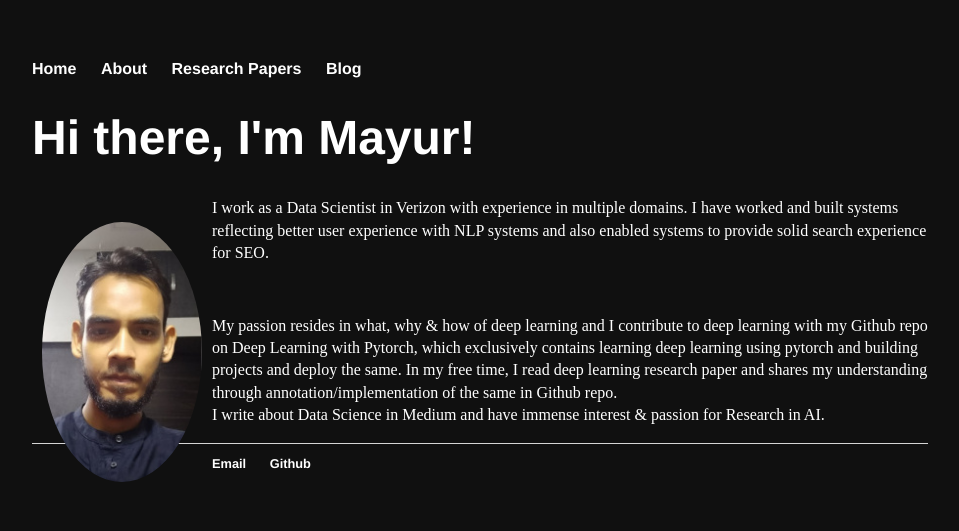
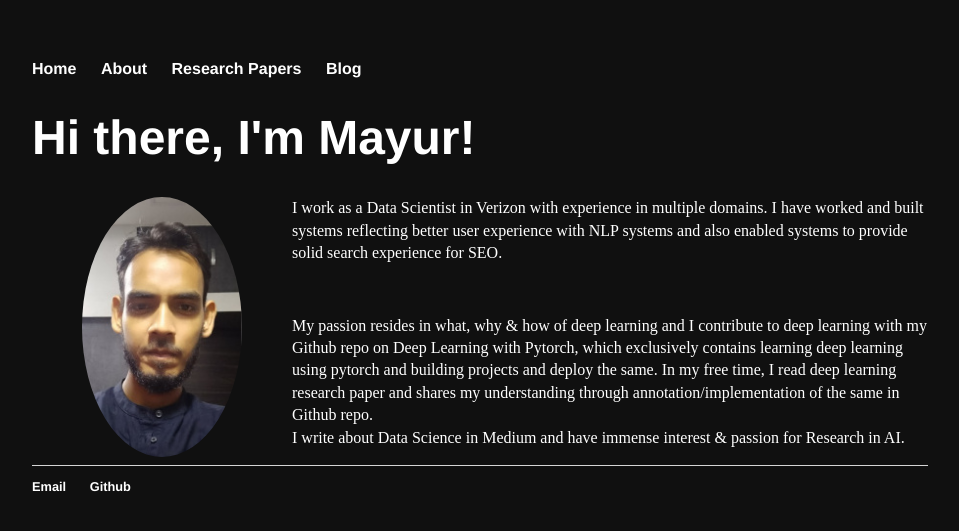
Before and after one commit to Mayurji/mayurji.github.io, a Jekyll site: the page built from index.html, in a window 1280 px wide. Shown: the top 531 px of the page, without its empty margins (160-1119 px from the left). Built offline with Jekyll 4.4.1, drawn with Linux system fonts in a browser that asks for light colours.

Commit message:
Update main.css

```diff
--- a/css/main.css
+++ b/css/main.css
@@ -68,7 +68,7 @@ ul.posts li {
     position: relative;
     overflow: hidden;
     border-radius: 140%;
-    margin: 25px 10px;
+    margin: 0px 50px;
     float: left;
 }
 .profile-pic {
```
